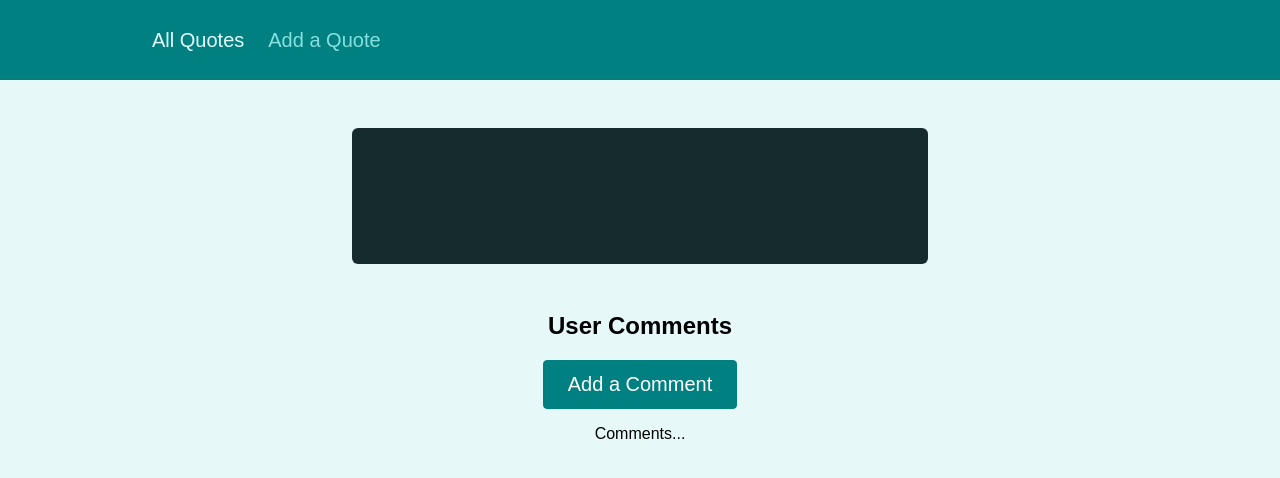
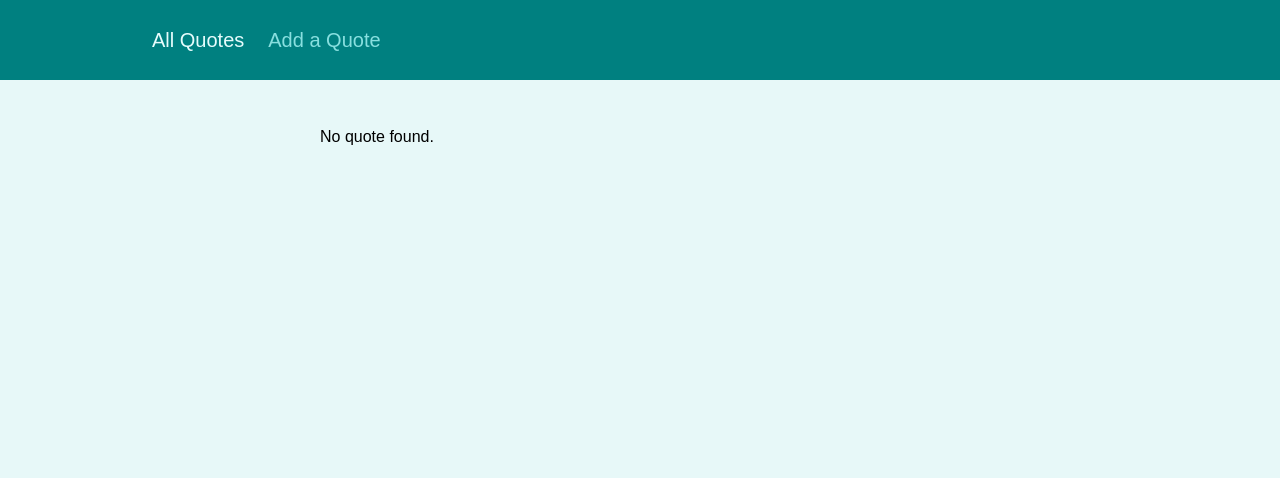
Before and after one commit to ChrisPimenta/quote-creator, a React (Create React App) app: page /quotes/1 in a window 1280 px wide. Shown: the top 478 px of the page. Built offline with nearby package versions, Linux system fonts and the light colour scheme.

Commit message:
Add dummy data to quote detail

```diff
--- a/src/pages/QuoteDetail.js
+++ b/src/pages/QuoteDetail.js
@@ -1,17 +1,36 @@
-import { useParams } from 'react-router-dom';
+import { useParams, Route } from 'react-router-dom';
 import HighlightedQuote from '../components/quotes/HighlightedQuote';
 import Comments from '../components/comments/Comments';
 
 const QuoteDetail = () => {
     const params = useParams();
 
-    // Get Highlighted quote from list using params
-    console.log(params);
+    // TODO: Remove after implementing db and fetch
+    const dummyQuotes = [
+        {
+            id: 1,
+            author: 'James Franco',
+            text: 'Some cool quote.'
+        },
+        {
+            id: 2,
+            author: 'Chris Pimenta',
+            text: 'Winners never quit and quitters never win.'
+        },
+    ]
+
+    const quote = dummyQuotes.find(q => q.id === Number(params.quoteId));
+
+    if (!quote) {
+        return <p>No quote found.</p>
+    }
 
     return (
         <>
-            <HighlightedQuote />
-            <Comments />
+            <HighlightedQuote text={quote.text} author={quote.author} />
+            <Route path='/quotes/:quoteId/comments'>
+                <Comments />
+            </Route>
         </>
     )
 }
```
